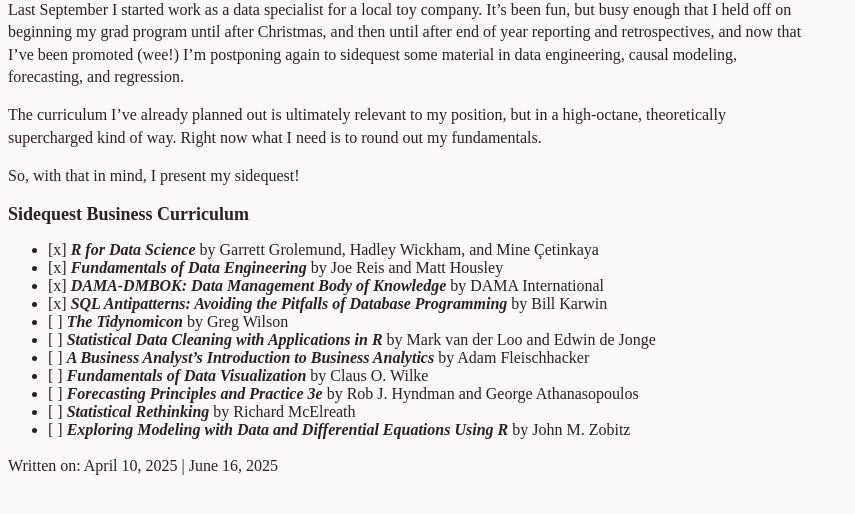
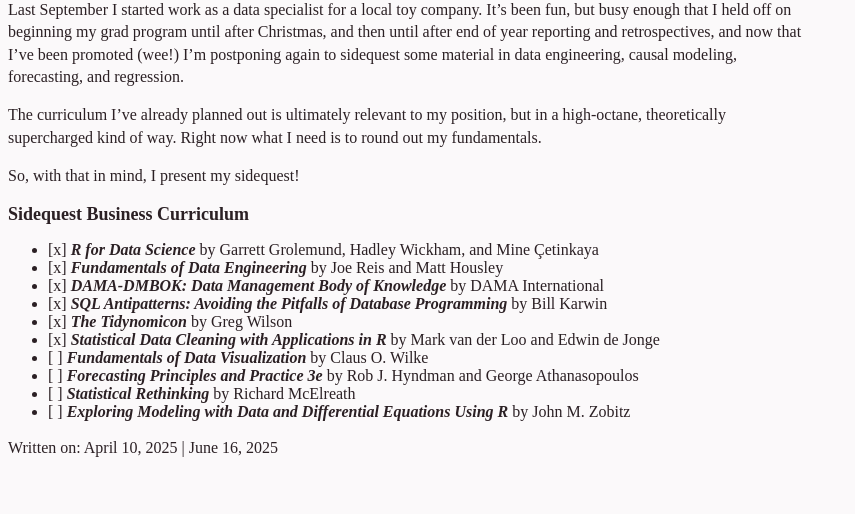
Before and after one commit to danielsinderson/personal-website, an Astro site: page /posts/DIYphd-delay-for-work in a window 1280 px wide. Shown: the part 110-624 px from the top of the page, without its empty margins (0-855 px from the left). Built offline with nearby package versions, Linux system fonts and the light colour scheme; Astro itself is replaced by a stand-in of ours.

Commit message:
Updated work curriculum progress

```diff
--- a/src/pages/posts/DIYphd-delay-for-work.md
+++ b/src/pages/posts/DIYphd-delay-for-work.md
@@ -25,9 +25,8 @@
 - [x] ***Fundamentals of Data Engineering*** by Joe Reis and Matt Housley
 - [x] ***DAMA-DMBOK: Data Management Body of Knowledge*** by DAMA International
 - [x] ***SQL Antipatterns: Avoiding the Pitfalls of Database Programming*** by Bill Karwin
-- [ ] ***The Tidynomicon*** by Greg Wilson
-- [ ] ***Statistical Data Cleaning with Applications in R*** by Mark van der Loo and Edwin de Jonge
-- [ ] ***A Business Analyst's Introduction to Business Analytics*** by Adam Fleischhacker
+- [x] ***The Tidynomicon*** by Greg Wilson
+- [x] ***Statistical Data Cleaning with Applications in R*** by Mark van der Loo and Edwin de Jonge
 - [ ] ***Fundamentals of Data Visualization*** by Claus O. Wilke
 - [ ] ***Forecasting Principles and Practice 3e*** by Rob J. Hyndman and George Athanasopoulos
 - [ ] ***Statistical Rethinking*** by Richard McElreath
```
